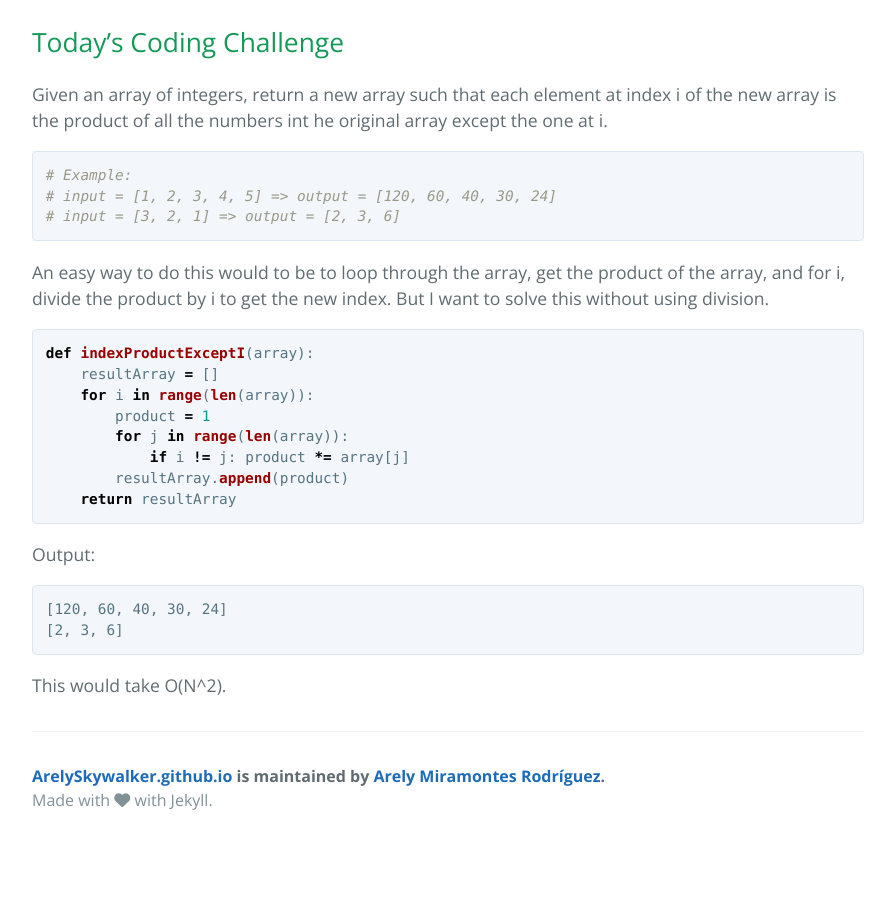
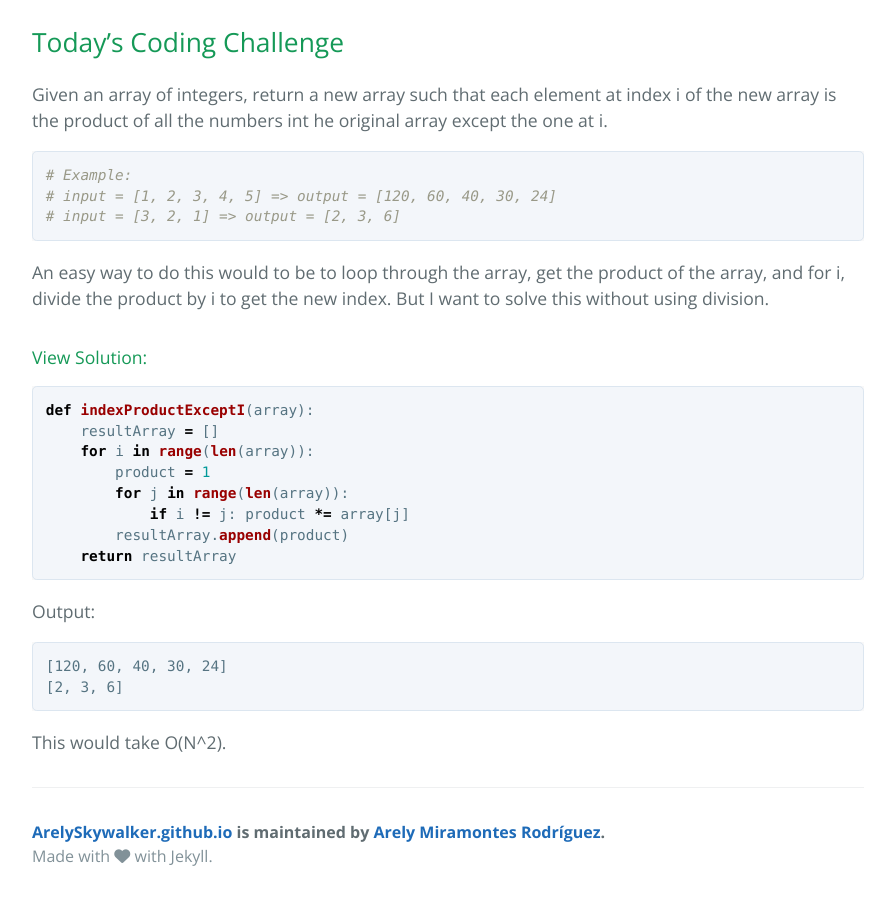
Before and after one commit to ArelySkywalker/ArelySkywalker.github.io_ARCHIVE, a Jekyll site: the page built from index.md, in a window 1280 px wide and 900 px high, scrolled down 987 px. Shown: the whole window, without its empty margins (192-1087 px from the left). Built offline with Jekyll 4.4.1, drawn with Linux system fonts in a browser that asks for light colours; nearby versions of some CDN libraries; before the commit the page ends 1831 px from its top, so only the background shows below that.

Commit message:
solution

````diff
--- a/index.md
+++ b/index.md
@@ -21,6 +21,8 @@ Given an array of integers, return a new array such that each element at index i
 
 An easy way to do this would to be to loop through the array, get the product of the array, and for i, divide the product by i to get the new index. But I want to solve this without using division.
 
+#### View Solution:
+
 ```python
 def indexProductExceptI(array):
     resultArray = []
````
Also changed, not shown: code.md (+1 -0 lines).
